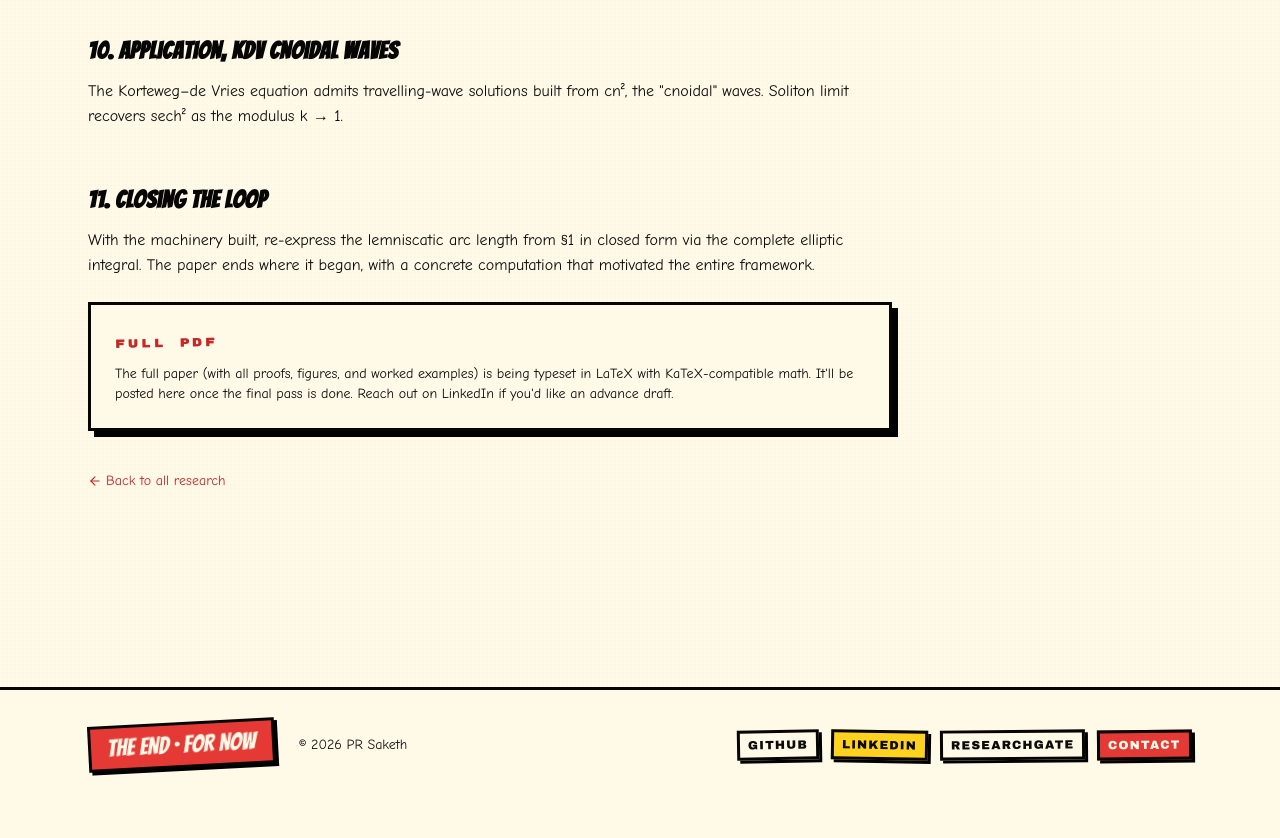
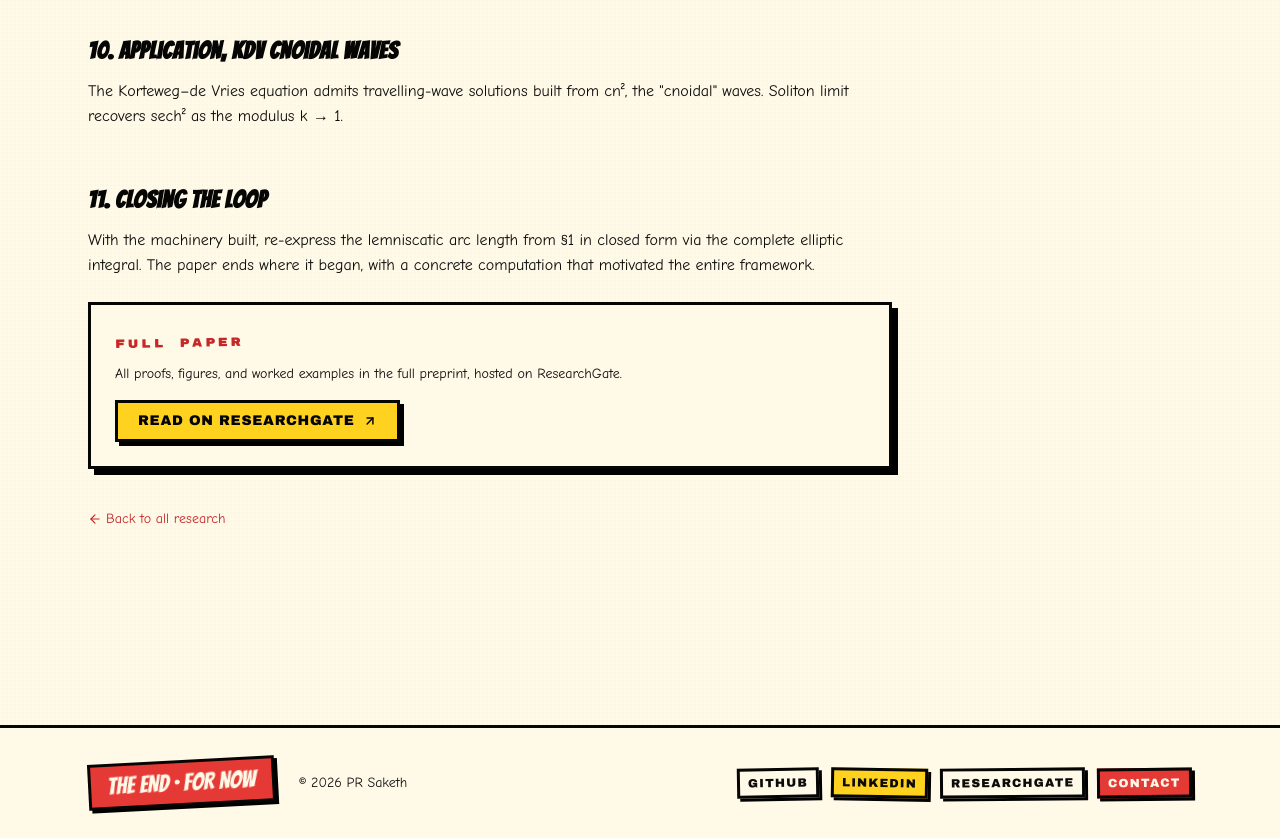
Before and after one commit to sakethpilli007/sakethpilli007.github.io, an Astro site: page /research/elliptic-functions in a window 1280 px wide. Shown: the part 2140-2978 px from the top of the page. Before the commit the page ends 2940 px from the top, so only its background shows below. Built offline with nearby package versions, Linux system fonts and the light colour scheme; Astro itself is replaced by a stand-in of ours.

Commit message:
Add ResearchGate links and update CV

```diff
--- a/src/config.ts
+++ b/src/config.ts
@@ -227,6 +227,9 @@ export type Paper = {
   depth: 'deep' | 'abstract';
   fullPaperAvailable: boolean;
   ipProtected?: boolean;
+  // Optional external link to the full paper (e.g. ResearchGate, arXiv, journal page).
+  paperUrl?: string;
+  paperHost?: string; // human-readable host label, e.g. "ResearchGate"
 };
 
 export const papers: Paper[] = [
@@ -240,7 +243,10 @@ export const papers: Paper[] = [
       "Develops the theory of doubly-periodic meromorphic functions from first principles. Beginning with compactness of the torus ℂ/Λ, we derive Liouville's theorems, construct the Weierstrass ℘-function and its differential equation, prove the representation theorem E(Λ) = ℂ(℘, ℘'), introduce the j-invariant and the modular group, and close with the Jacobi sn/cn/dn family and three worked applications: the exact large-amplitude pendulum, KdV cnoidal waves, and the lemniscatic arc length that started it all.",
     tags: ['Complex Analysis', 'Elliptic Curves', 'Modular Forms'],
     depth: 'deep',
-    fullPaperAvailable: false,
+    fullPaperAvailable: true,
+    paperUrl:
+      'https://www.researchgate.net/publication/404227489_The_Theory_Properties_and_Applications_of_Elliptic_Functions',
+    paperHost: 'ResearchGate',
   },
   {
     slug: 'gravitational-waves',
--- a/src/pages/research/elliptic-functions.astro
+++ b/src/pages/research/elliptic-functions.astro
@@ -155,13 +155,22 @@ const toc = [
         </section>
 
         <div class="card mt-10">
-          <span class="eyebrow">Full PDF</span>
-          <p class="text-ink-800 text-sm">
-            The full paper (with all proofs, figures, and worked examples) is
-            being typeset in LaTeX with KaTeX-compatible math. It'll be posted
-            here once the final pass is done. Reach out on LinkedIn if you'd
-            like an advance draft.
+          <span class="eyebrow">Full paper</span>
+          <p class="text-ink-800 text-sm mb-4">
+            All proofs, figures, and worked examples in the full preprint,
+            hosted on ResearchGate.
           </p>
+          {paper.paperUrl && (
+            <a
+              href={paper.paperUrl}
+              target="_blank"
+              rel="noopener noreferrer"
+              class="btn-primary inline-flex items-center gap-2"
+            >
+              Read on {paper.paperHost ?? 'ResearchGate'}
+              <svg xmlns="http://www.w3.org/2000/svg" width="14" height="14" viewBox="0 0 24 24" fill="none" stroke="currentColor" stroke-width="2.5" stroke-linecap="round" stroke-linejoin="round" aria-hidden="true"><path d="M7 17L17 7"></path><path d="M7 7h10v10"></path></svg>
+            </a>
+          )}
         </div>
       </div>
 
```
